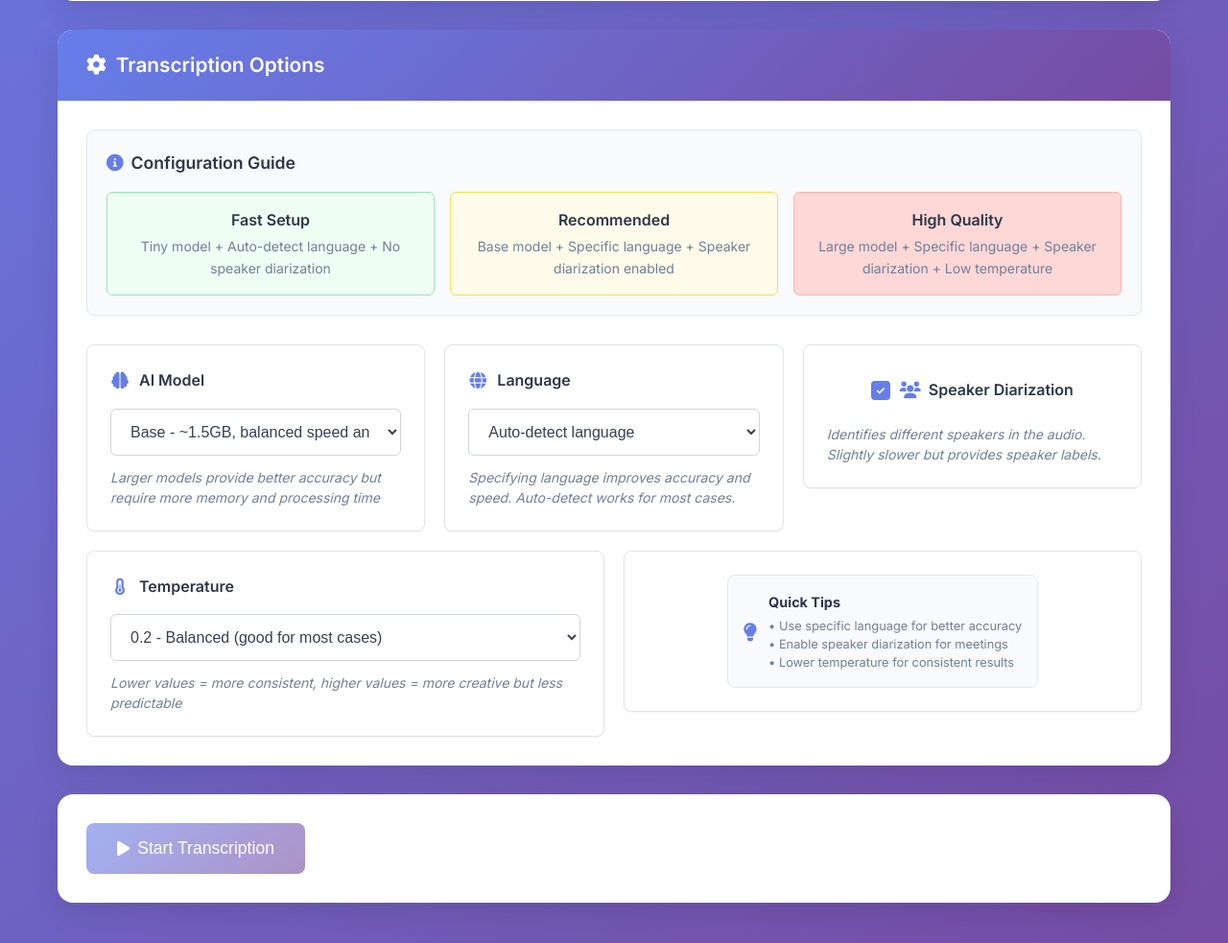
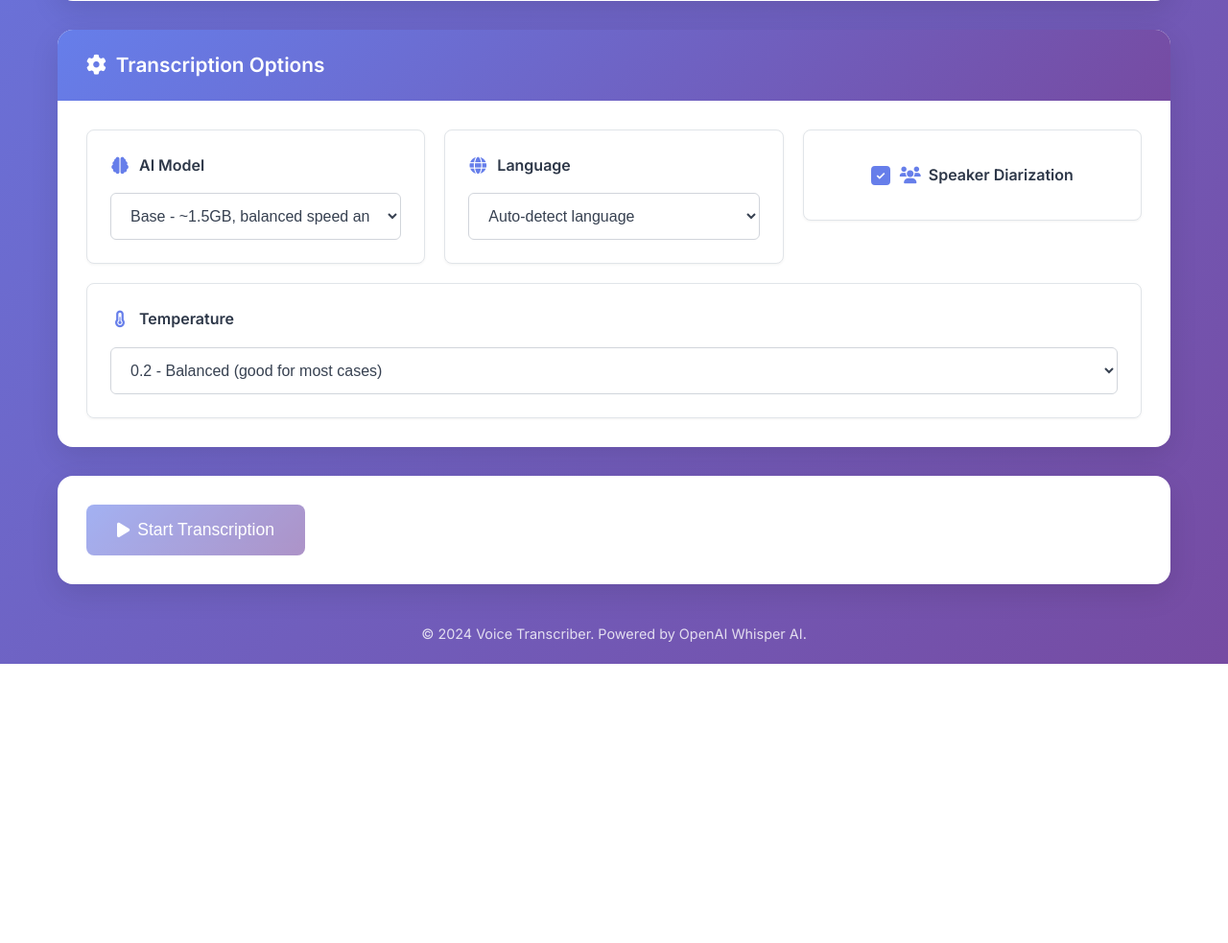
Before and after one commit to Rupali59/Voice_transcriber, a Flask app: page / in a window 1280 px wide. Shown: the part 705-1688 px from the top of the page at 96% size. After the commit the page ends 1397 px from the top, so only its background shows below. Run offline with Flask 3, Linux system fonts and the light colour scheme; some libraries are stand-ins or nearby versions.

Commit message:
Simplify UI with tooltips instead of configuration guide
🧹 UI Simplification:
- Removed configuration guide section completely
- Removed info card with tips
- Cleaner, more minimal interface

✨ Added Tooltips:
- AI Model: Speed and processing ratings for each option
- Language: Speed and processing ratings for each language
- Speaker Diarization: Speed and processing rating
- Temperature: Speed and processing ratings for each setting

🎯 Tooltip Ratings:
- Speed: ⚡ (1-5 lightning bolts)
- Processing: ⭐ (1-5 stars)
- Hover over any option to see performance impact
- Clean, unobtrusive information display

🔧 Technical Changes:
- Removed performance guide CSS
- Removed info card CSS
- Simplified layout structure
- Cleaner HTML structure

The interface is now much cleaner with performance information
available on hover through tooltips instead of taking up space.

```diff
--- a/app/static/css/style.css
+++ b/app/static/css/style.css
@@ -189,67 +189,7 @@ body {
     font-size: 0.9rem;
 }
 
-/* Performance Guide */
-.performance-guide {
-    background: #f8fafc;
-    border: 1px solid #e2e8f0;
-    border-radius: 8px;
-    padding: 20px;
-    margin-bottom: 30px;
-}
 
-.performance-guide h3 {
-    margin: 0 0 16px 0;
-    color: #2d3748;
-    font-size: 1.1rem;
-    font-weight: 600;
-    display: flex;
-    align-items: center;
-    gap: 8px;
-}
-
-.performance-guide h3 i {
-    color: #667eea;
-}
-
-.performance-grid {
-    display: grid;
-    grid-template-columns: repeat(auto-fit, minmax(200px, 1fr));
-    gap: 16px;
-}
-
-.performance-item {
-    padding: 16px;
-    border-radius: 6px;
-    text-align: center;
-    border: 1px solid transparent;
-}
-
-.performance-item.fast {
-    background: #f0fff4;
-    border-color: #9ae6b4;
-}
-
-.performance-item.balanced {
-    background: #fffbeb;
-    border-color: #f6e05e;
-}
-
-.performance-item.thorough {
-    background: #fed7d7;
-    border-color: #feb2b2;
-}
-
-.performance-label {
-    font-weight: 600;
-    color: #2d3748;
-    margin-bottom: 4px;
-}
-
-.performance-desc {
-    font-size: 0.875rem;
-    color: #718096;
-}
 
 /* Options Container */
 .options-container {
@@ -310,41 +250,7 @@ body {
     margin-bottom: 0;
 }
 
-.info-group {
-    justify-content: center;
-    align-items: center;
-}
 
-.info-card {
-    display: flex;
-    align-items: center;
-    gap: 12px;
-    padding: 16px;
-    background: #f8fafc;
-    border: 1px solid #e2e8f0;
-    border-radius: 8px;
-    text-align: left;
-}
-
-.info-card i {
-    color: #667eea;
-    font-size: 1.2rem;
-    flex-shrink: 0;
-}
-
-.info-content strong {
-    display: block;
-    color: #2d3748;
-    font-size: 0.9rem;
-    margin-bottom: 4px;
-}
-
-.info-content p {
-    margin: 0;
-    color: #718096;
-    font-size: 0.8rem;
-    line-height: 1.5;
-}
 
 /* Responsive design */
 @media (max-width: 768px) {
@@ -357,11 +263,7 @@ body {
         padding: 20px;
     }
 
-    .info-card {
-        flex-direction: column;
-        text-align: center;
-        gap: 8px;
-    }
+
 }
 
 .option-description {
--- a/app/templates/index.html
+++ b/app/templates/index.html
@@ -65,24 +65,7 @@
                         <h2><i class="fas fa-cog"></i> Transcription Options</h2>
                     </div>
                     <div class="card-body">
-                        <!-- Performance Guide -->
-                        <div class="performance-guide">
-                            <h3><i class="fas fa-info-circle"></i> Configuration Guide</h3>
-                            <div class="performance-grid">
-                                <div class="performance-item fast">
-                                    <div class="performance-label">Fast Setup</div>
-                                    <div class="performance-desc">Tiny model + Auto-detect language + No speaker diarization</div>
-                                </div>
-                                <div class="performance-item balanced">
-                                    <div class="performance-label">Recommended</div>
-                                    <div class="performance-desc">Base model + Specific language + Speaker diarization enabled</div>
-                                </div>
-                                <div class="performance-item thorough">
-                                    <div class="performance-label">High Quality</div>
-                                    <div class="performance-desc">Large model + Specific language + Speaker diarization + Low temperature</div>
-                                </div>
-                            </div>
-                        </div>
+
 
                         <div class="options-container">
                             <!-- Basic Settings Row -->
@@ -91,44 +74,41 @@
                                     <label for="modelSelect">
                                         <i class="fas fa-brain"></i> AI Model
                                     </label>
-                                    <select id="modelSelect" class="form-select">
-                                        <option value="tiny">Tiny - ~1GB, fastest processing, basic accuracy</option>
-                                        <option value="base" selected>Base - ~1.5GB, balanced speed and accuracy</option>
-                                        <option value="small">Small - ~2GB, better accuracy, moderate speed</option>
-                                        <option value="medium">Medium - ~5GB, high accuracy, slower processing</option>
-                                        <option value="large">Large - ~10GB, best accuracy, slowest processing</option>
+                                    <select id="modelSelect" class="form-select" title="Speed: ⚡⚡⚡⚡⚡ | Processing: ⭐⭐">
+                                        <option value="tiny" title="Speed: ⚡⚡⚡⚡⚡ | Processing: ⭐⭐">Tiny - ~1GB, fastest processing, basic accuracy</option>
+                                        <option value="base" selected title="Speed: ⚡⚡⚡⚡ | Processing: ⭐⭐⭐">Base - ~1.5GB, balanced speed and accuracy</option>
+                                        <option value="small" title="Speed: ⚡⚡⚡ | Processing: ⭐⭐⭐⭐">Small - ~2GB, better accuracy, moderate speed</option>
+                                        <option value="medium" title="Speed: ⚡⚡ | Processing: ⭐⭐⭐⭐⭐">Medium - ~5GB, high accuracy, slower processing</option>
+                                        <option value="large" title="Speed: ⚡ | Processing: ⭐⭐⭐⭐⭐">Large - ~10GB, best accuracy, slowest processing</option>
                                     </select>
-                                    <p class="option-description">Larger models provide better accuracy but require more memory and processing time</p>
                                 </div>
 
                                 <div class="option-group">
                                     <label for="languageSelect">
                                         <i class="fas fa-globe"></i> Language
                                     </label>
-                                    <select id="languageSelect" class="form-select">
-                                        <option value="auto" selected>Auto-detect language</option>
-                                        <option value="en">English</option>
-                                        <option value="hi">Hindi</option>
-                                        <option value="es">Spanish</option>
-                                        <option value="fr">French</option>
-                                        <option value="de">German</option>
-                                        <option value="it">Italian</option>
-                                        <option value="pt">Portuguese</option>
-                                        <option value="ru">Russian</option>
-                                        <option value="ja">Japanese</option>
-                                        <option value="ko">Korean</option>
-                                        <option value="zh">Chinese</option>
+                                    <select id="languageSelect" class="form-select" title="Speed: ⚡⚡⚡ | Processing: ⭐⭐⭐⭐">
+                                        <option value="auto" selected title="Speed: ⚡⚡⚡ | Processing: ⭐⭐⭐⭐">Auto-detect language</option>
+                                        <option value="en" title="Speed: ⚡⚡⚡⚡ | Processing: ⭐⭐⭐⭐⭐">English</option>
+                                        <option value="hi" title="Speed: ⚡⚡⚡ | Processing: ⭐⭐⭐⭐">Hindi</option>
+                                        <option value="es" title="Speed: ⚡⚡⚡⚡ | Processing: ⭐⭐⭐⭐⭐">Spanish</option>
+                                        <option value="fr" title="Speed: ⚡⚡⚡⚡ | Processing: ⭐⭐⭐⭐⭐">French</option>
+                                        <option value="de" title="Speed: ⚡⚡⚡⚡ | Processing: ⭐⭐⭐⭐⭐">German</option>
+                                        <option value="it" title="Speed: ⚡⚡⚡⚡ | Processing: ⭐⭐⭐⭐⭐">Italian</option>
+                                        <option value="pt" title="Speed: ⚡⚡⚡⚡ | Processing: ⭐⭐⭐⭐⭐">Portuguese</option>
+                                        <option value="ru" title="Speed: ⚡⚡⚡ | Processing: ⭐⭐⭐⭐">Russian</option>
+                                        <option value="ja" title="Speed: ⚡⚡ | Processing: ⭐⭐⭐">Japanese</option>
+                                        <option value="ko" title="Speed: ⚡⚡ | Processing: ⭐⭐⭐">Korean</option>
+                                        <option value="zh" title="Speed: ⚡⚡ | Processing: ⭐⭐⭐">Chinese</option>
                                     </select>
-                                    <p class="option-description">Specifying language improves accuracy and speed. Auto-detect works for most cases.</p>
                                 </div>
 
                                 <div class="option-group checkbox-group">
-                                    <label class="checkbox-label">
+                                    <label class="checkbox-label" title="Speed: ⚡⚡ | Processing: ⭐⭐⭐⭐">
                                         <input type="checkbox" id="speakerDiarization" checked>
                                         <span class="checkmark"></span>
                                         <i class="fas fa-users"></i> Speaker Diarization
                                     </label>
-                                    <p class="option-description">Identifies different speakers in the audio. Slightly slower but provides speaker labels.</p>
                                 </div>
                             </div>
 
@@ -138,25 +118,16 @@
                                     <label for="temperatureSelect">
                                         <i class="fas fa-thermometer-half"></i> Temperature
                                     </label>
-                                    <select id="temperatureSelect" class="form-select">
-                                        <option value="0.0">0.0 - Most deterministic (consistent results)</option>
-                                        <option value="0.1">0.1 - Very consistent (recommended for accuracy)</option>
-                                        <option value="0.2" selected>0.2 - Balanced (good for most cases)</option>
-                                        <option value="0.3">0.3 - More creative (may vary slightly)</option>
-                                        <option value="0.4">0.4 - Most creative (more variation)</option>
+                                    <select id="temperatureSelect" class="form-select" title="Speed: ⚡⚡⚡ | Processing: ⭐⭐⭐⭐">
+                                        <option value="0.0" title="Speed: ⚡⚡⚡⚡ | Processing: ⭐⭐⭐⭐⭐">0.0 - Most deterministic (consistent results)</option>
+                                        <option value="0.1" title="Speed: ⚡⚡⚡⚡ | Processing: ⭐⭐⭐⭐⭐">0.1 - Very consistent (recommended for accuracy)</option>
+                                        <option value="0.2" selected title="Speed: ⚡⚡⚡ | Processing: ⭐⭐⭐⭐">0.2 - Balanced (good for most cases)</option>
+                                        <option value="0.3" title="Speed: ⚡⚡ | Processing: ⭐⭐⭐">0.3 - More creative (may vary slightly)</option>
+                                        <option value="0.4" title="Speed: ⚡ | Processing: ⭐⭐">0.4 - Most creative (more variation)</option>
                                     </select>
-                                    <p class="option-description">Lower values = more consistent, higher values = more creative but less predictable</p>
                                 </div>
 
-                                <div class="option-group info-group">
-                                    <div class="info-card">
-                                        <i class="fas fa-lightbulb"></i>
-                                        <div class="info-content">
-                                            <strong>Quick Tips</strong>
-                                            <p>• Use specific language for better accuracy<br>• Enable speaker diarization for meetings<br>• Lower temperature for consistent results</p>
-                                        </div>
-                                    </div>
-                                </div>
+
                             </div>
                         </div>
                     </div>
```
